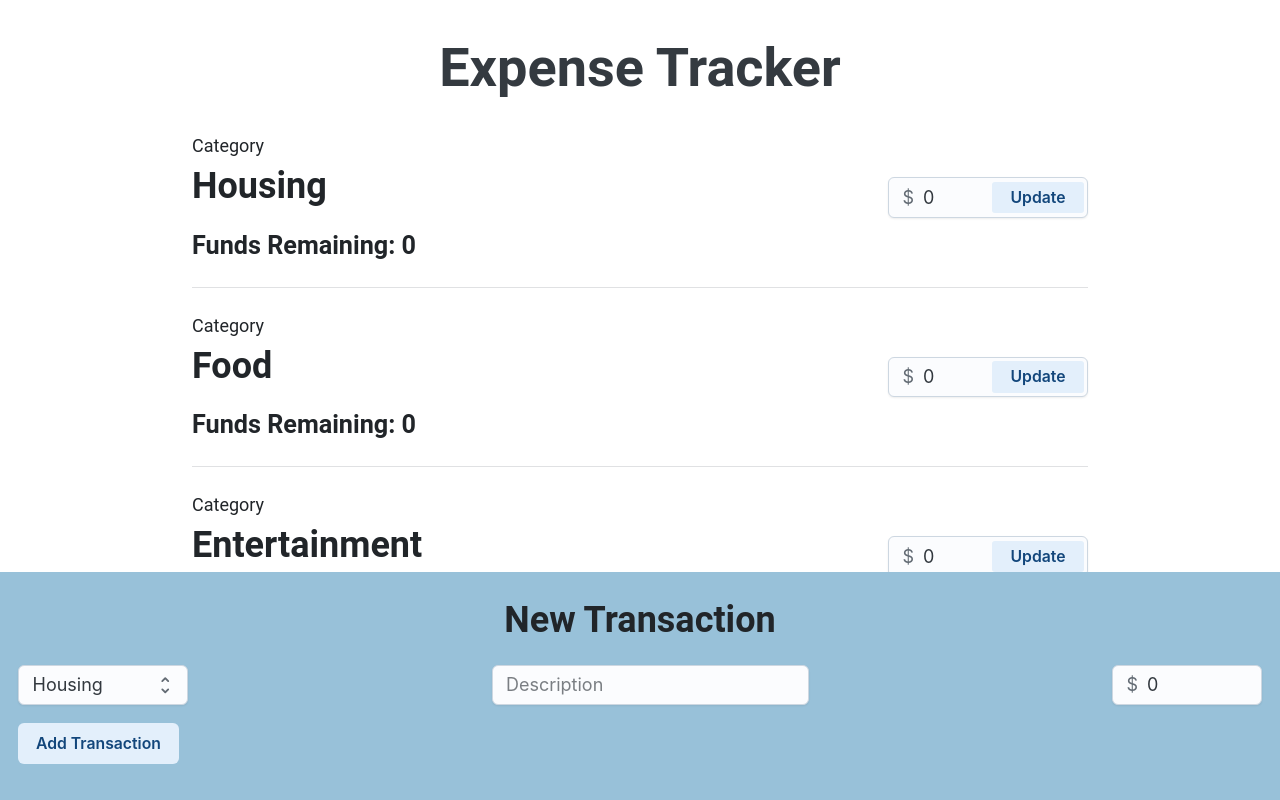
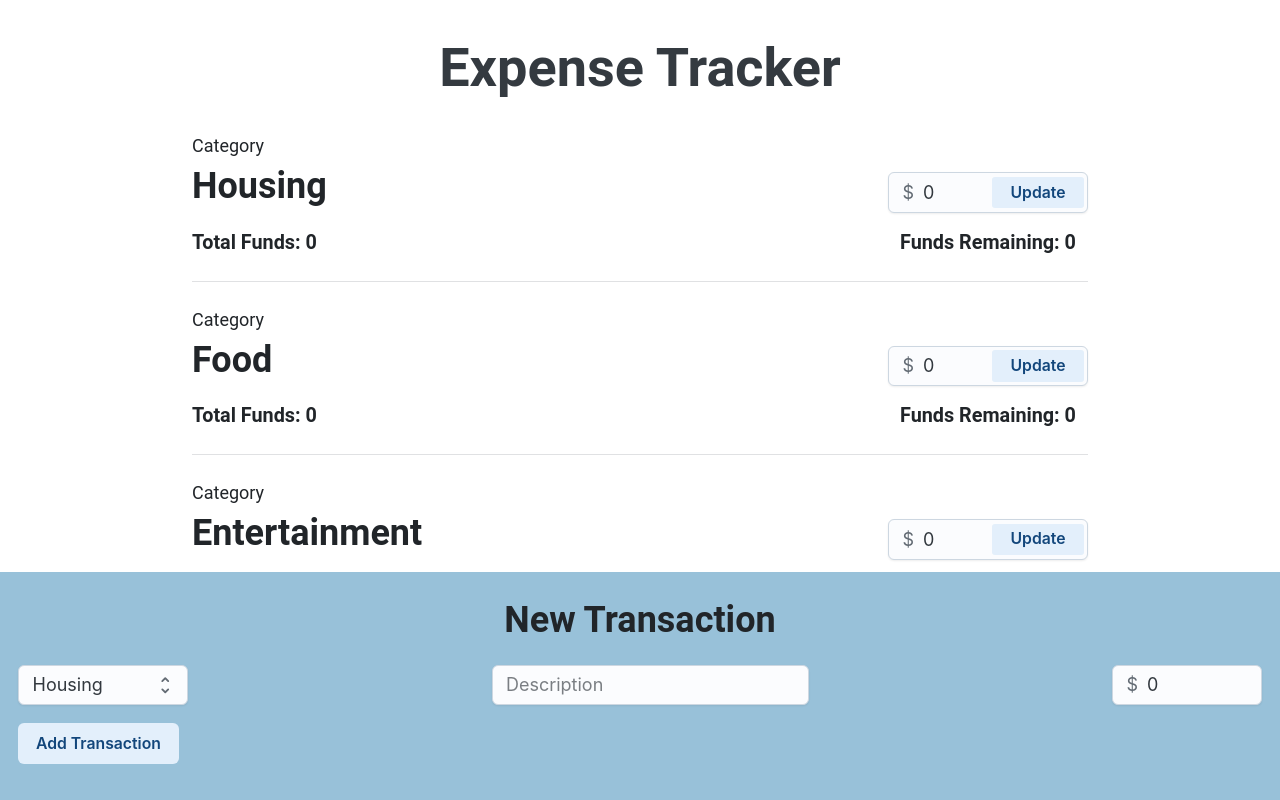
Before and after one commit to RuxinQu/expense-tracker, a React (Create React App) app: page / in a window 1280 px wide. Shown: the top 800 px of the page. Built offline with nearby package versions, Linux system fonts and the light colour scheme.

Commit message:
remaining funds updates after adding transactions

```diff
--- a/src/App.css
+++ b/src/App.css
@@ -14,7 +14,7 @@ h2 {
 }
 
 h3 {
-  font-size: 1.4rem;
+  font-size: 1.1rem;
   margin: 0;
 }
 
--- a/src/components/BudgetForm.js
+++ b/src/components/BudgetForm.js
@@ -1,14 +1,25 @@
 import React, { useState } from "react";
-import { useDispatch } from "react-redux";
+import { useDispatch, useSelector } from "react-redux";
 import { updateBudgets } from "../features/budgetsSlice";
+import { selectTransaction } from "../features/transactionSlice";
 import { Box, Input, FormControl, Button, Divider } from "@mui/joy";
 
 export const BudgetFrom = ({ budget }) => {
   // for the input field
   const [amount, setAmount] = useState(0);
+  const transactions = useSelector(selectTransaction);
 
   // change the state from the redux toolkit
   const dispatch = useDispatch();
+
+  const getRemainFunds = () => {
+    const cost = transactions[budget.category]
+      .map((t) => t.amount)
+      .reduce((amount1, amount2) => amount1 + amount2, 0);
+    const remainFunds = budget.amount - cost;
+    return remainFunds;
+  };
+
   const handleUpdateBudget = () => {
     dispatch(
       updateBudgets({
@@ -21,9 +32,9 @@ export const BudgetFrom = ({ budget }) => {
 
   // change the text color based on the remaining funds
   const getBudgetClass = () => {
-    if (budget.amount > 0) {
+    if (getRemainFunds() > 0) {
       return "positive";
-    } else if (budget.amount < 0) {
+    } else if (getRemainFunds() < 0) {
       return "negative";
     } else {
       return;
@@ -43,14 +54,22 @@ export const BudgetFrom = ({ budget }) => {
           display: "flex",
           flexDirection: { xs: "column", sm: "row" },
           justifyContent: { xs: "start", sm: "space-between" },
-          alignItems: "center",
+          alignItems: { xs: "center", sm: "flex-end" },
         }}
       >
         <Box>
           <p style={{ margin: " 0" }}>Category</p>
           <h2>{budget.category}</h2>
-          <h3 className={getBudgetClass()}>Funds Remaining: {budget.amount}</h3>
+          <h3>Total Funds: {budget.amount}</h3>
         </Box>
+        <Box
+          sx={{
+            display: "flex",
+            flexDirection: "column",
+            justifyContent: "center",
+            alignItems: "center",
+          }}
+        >
           <Input
             type="number"
             slotProps={{
@@ -68,6 +87,10 @@ export const BudgetFrom = ({ budget }) => {
             }
             sx={{ width: 200 }}
           />
+          <h3 className={getBudgetClass()} style={{ marginTop: "1rem" }}>
+            Funds Remaining: {getRemainFunds()}
+          </h3>
+        </Box>
       </FormControl>
       <Divider sx={{ margin: { xs: "1rem", sm: "1.5rem 0" } }} />
     </Box>
--- a/src/components/TransactionForm.js
+++ b/src/components/TransactionForm.js
@@ -12,17 +12,17 @@ export const Transaction = () => {
 
   const dispatch = useDispatch();
   const handleAddTransaction = () => {
-    if (amount != 0) {
+    if (amount !== 0) {
       dispatch(
         addTransaction({
           category,
           description,
-          amount,
+          amount: parseInt(amount),
           id: uuidv4(),
         })
       );
-      setAmount(0);
     }
+    setAmount(0);
   };
 
   return (
--- a/src/features/transactionSlice.js
+++ b/src/features/transactionSlice.js
@@ -1,8 +1,9 @@
-import { createSlice, current } from "@reduxjs/toolkit";
+import { createSlice } from "@reduxjs/toolkit";
 import { CATEGORIES } from "../util/data";
 
 export const transactionSlice = createSlice({
   name: "transactions",
+  //turn the array of array into an object
   initialState: Object.fromEntries(CATEGORIES.map((c) => [c, []])),
   reducers: {
     addTransaction: (state, action) => {
```
Lines whose indentation alone changed are shown as unchanged.
